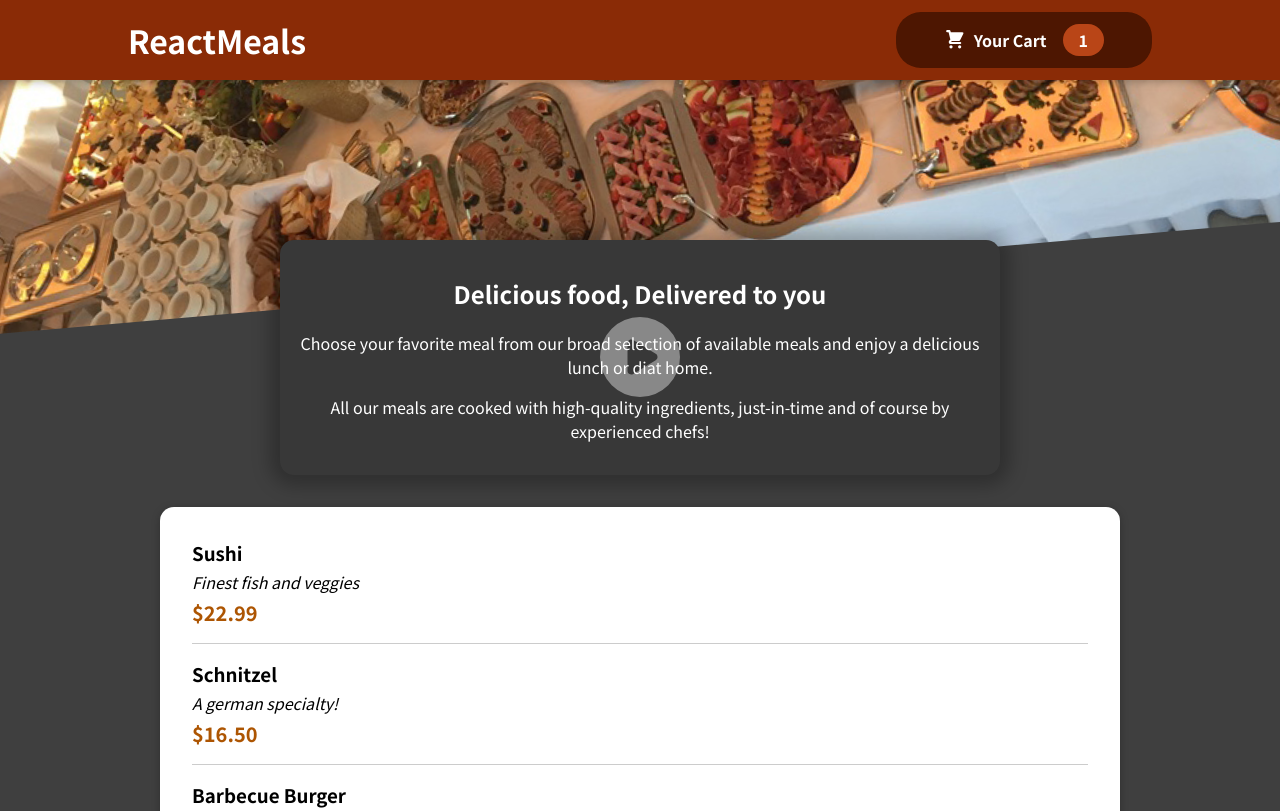
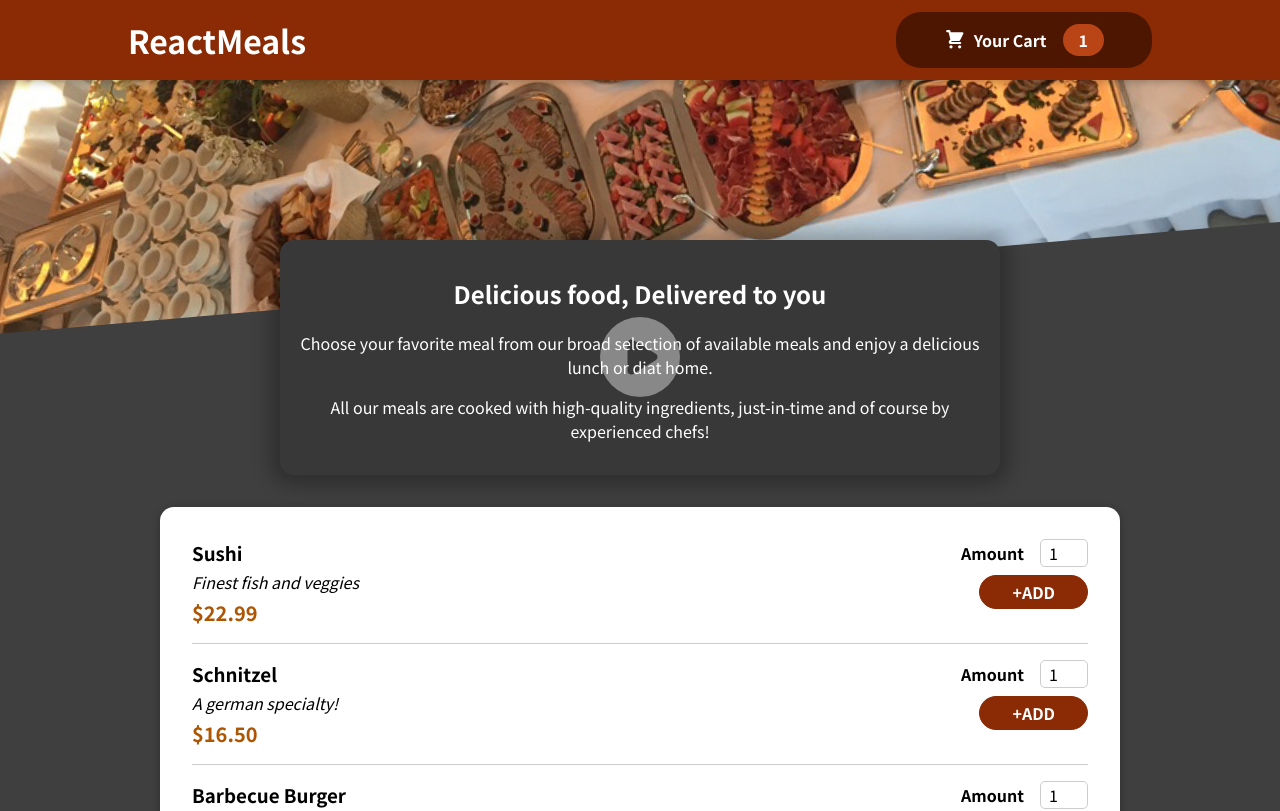
Before and after one commit to FarhanKhan7749/Creating-a-Restaurant-Website, a React (Create React App) app: page / in a window 1280 px wide. Shown: the top 811 px of the page. Built offline with nearby package versions, Linux system fonts and the light colour scheme.

Commit message:
Adding a Form

```diff
--- a/src/component/Meals/MealItems/MealItems.js
+++ b/src/component/Meals/MealItems/MealItems.js
@@ -1,4 +1,5 @@
 import classes from './MealItems.module.css';
+import MealItemsForm from './MealItemsForm';
 const MealsItems = (props) => {
     const price = `$${props.price.toFixed(2)}`;
     return(
@@ -8,6 +9,9 @@
                 <div className={classes.description}>{props.description}</div>
                 <div className={classes.price}>{price}</div>
             </div>
+            <div>
+                <MealItemsForm></MealItemsForm>
+            </div>
         </li>
     )
 }
--- /dev/null
+++ b/src/component/Meals/MealItems/MealItemsForm.js
@@ -0,0 +1,20 @@
+import Input from '../../UI/Input';
+import classes from './MealItemsForm.module.css';
+
+const MealItemsForm = () => {
+    return(
+        <form className={classes.form}>
+            <Input label="Amount" input={{
+                id:'amount',
+                type: 'number',
+                min: '1',
+                max: '5',
+                step: '1',
+                defaultValue: '1'
+            }} />
+            <button>+ADD</button>
+        </form>
+    )
+}
+
+export default MealItemsForm;
--- /dev/null
+++ b/src/component/Meals/MealItems/MealItemsForm.module.css
@@ -0,0 +1,20 @@
+.form {
+    text-align: right;
+  }
+
+  .form button {
+    font: inherit;
+    cursor: pointer;
+    background-color: #8a2b06;
+    border: 1px solid #8a2b06;
+    color: white;
+    padding: 0.25rem 2rem;
+    border-radius: 20px;
+    font-weight: bold;
+  }
+
+  .form button:hover,
+  .form button:active {
+    background-color: #641e03;
+    border-color: #641e03;
+  }
--- /dev/null
+++ b/src/component/UI/Input.js
@@ -0,0 +1,12 @@
+import classes from './Input.module.css';
+
+const Input = (props) => {
+    return (
+        <div className={classes.input}>
+            <label htmlFor={props.input.id}>{props.label}</label>
+            <input {...props.input}/>
+        </div>
+    )
+}
+
+export default Input;
--- /dev/null
+++ b/src/component/UI/Input.module.css
@@ -0,0 +1,18 @@
+.input {
+    display: flex;
+    align-items: center;
+    margin-bottom: 0.5rem;
+  }
+
+  .input label {
+    font-weight: bold;
+    margin-right: 1rem;
+  }
+
+  .input input {
+    width: 3rem;
+    border-radius: 5px;
+    border: 1px solid #ccc;
+    font: inherit;
+    padding-left: 0.5rem;
+  }
```
